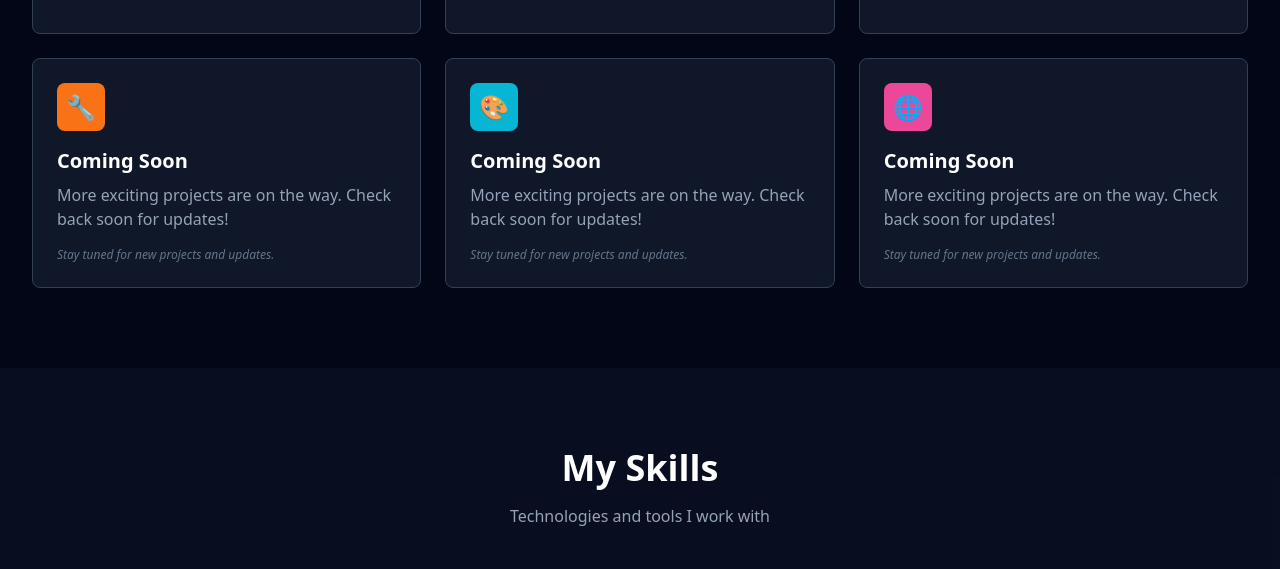
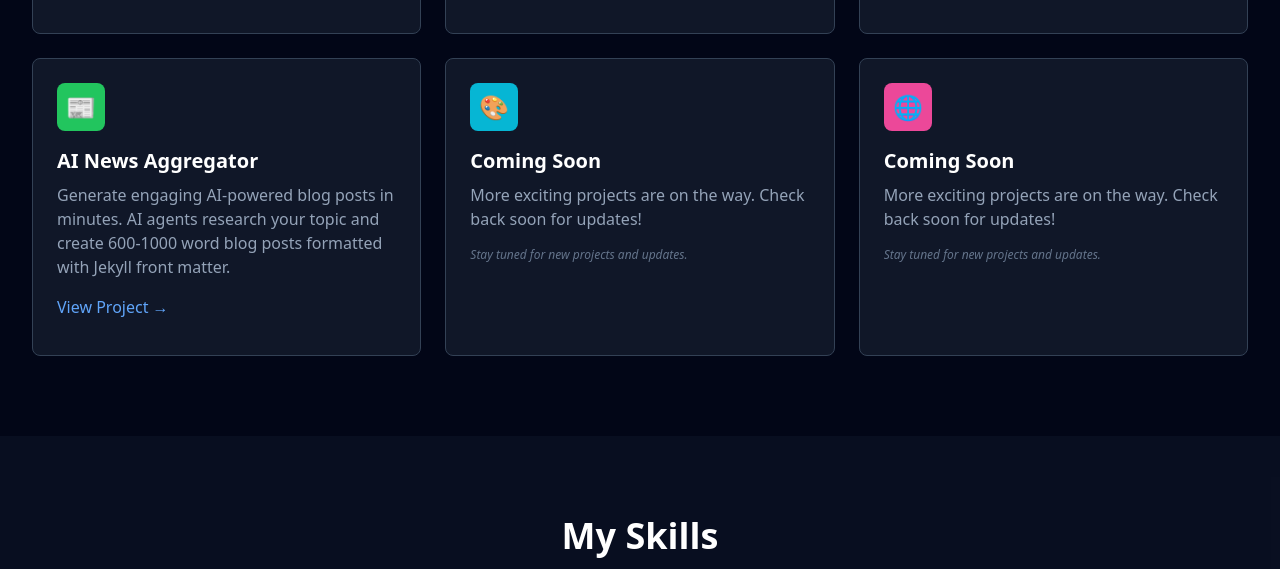
Before and after one commit to StevenMTikas/PortfolioSite, a plain HTML site: page index.html in a window 1280 px wide. Shown: the part 1810-2379 px from the top of the page. Drawn offline with nearby package versions, Linux system fonts and the light colour scheme.

Commit message:
Update index.html to introduce the AI News Aggregator project, enhancing project cards with new descriptions, icons, and colors. Adjust existing project details for consistency and clarity.

```diff
--- a/index.html
+++ b/index.html
@@ -196,12 +196,14 @@
 
         <!-- Project Card 4 -->
         <div class="bg-slate-800/50 rounded-lg p-6 border border-slate-700 hover:border-blue-500 transition-all hover:shadow-xl hover:shadow-blue-500/20">
-          <div class="w-12 h-12 bg-orange-500 rounded-lg mb-4 flex items-center justify-center text-2xl">
-            🔧
+          <div class="w-12 h-12 bg-green-500 rounded-lg mb-4 flex items-center justify-center text-2xl">
+            📰
           </div>
-          <h3 class="text-xl font-semibold text-white mb-2">Coming Soon</h3>
-          <p class="text-slate-400 mb-4">More exciting projects are on the way. Check back soon for updates!</p>
-          <p class="text-slate-500 text-xs italic">Stay tuned for new projects and updates.</p>
+          <h3 class="text-xl font-semibold text-white mb-2">AI News Aggregator</h3>
+          <p class="text-slate-400 mb-4">Generate engaging AI-powered blog posts in minutes. AI agents research your topic and create 600-1000 word blog posts formatted with Jekyll front matter.</p>
+          <div class="flex flex-col gap-2 mb-3">
+            <button onclick="openProjectModal('ai-news-aggregator')" class="text-blue-400 hover:text-blue-300 transition-colors text-left">View Project →</button>
+          </div>
         </div>
 
         <!-- Project Card 5 -->
@@ -530,7 +532,8 @@
           <p class="text-slate-400 text-sm italic mb-4">Note: The demo version does not generate actual files to prevent excessive API usage and costs.</p>
         `,
         url: 'https://youtube-product-crew.onrender.com/',
-        icon: '🤖'
+        icon: '🤖',
+        iconColor: 'bg-blue-500'
       },
       'nfl-picker': {
         title: 'NFL Picker',
@@ -546,7 +549,8 @@
           <p class="text-slate-400 text-sm italic mb-4">Warning: The hosted version may occasionally timeout due to hosting limitations. A working desktop application is available upon request.</p>
         `,
         url: 'https://nfl-picker.onrender.com',
-        icon: '🏈'
+        icon: '🏈',
+        iconColor: 'bg-purple-500'
       },
       'mebot': {
         title: 'MeBot - Ask About Steven',
@@ -562,7 +566,26 @@
           <p class="text-slate-300 mb-4">You can ask MeBot about my experience, skills, projects, education, or anything else related to my professional background. It's designed to provide comprehensive and accurate information to help you learn more about me.</p>
         `,
         url: 'https://portfoliosite-6lw5.onrender.com/',
-        icon: '💬'
+        icon: '💬',
+        iconColor: 'bg-cyan-500'
+      },
+      'ai-news-aggregator': {
+        title: 'AI News Aggregator',
+        description: 'Generate engaging AI-powered blog posts in minutes using CrewAI agents.',
+        additionalInfo: `
+          <p class="text-slate-300 mb-4">This innovative AI-powered tool automates the entire blog post creation process. Simply provide a topic, and the system will:</p>
+          <ul class="list-disc list-inside text-slate-300 mb-4 space-y-2">
+            <li>Research your topic using AI agents</li>
+            <li>Generate comprehensive 600-1000 word blog posts</li>
+            <li>Format content with Jekyll front matter for easy publishing</li>
+            <li>Complete the process in just 1-3 minutes</li>
+          </ul>
+          <p class="text-slate-300 mb-4">The system is cost-effective, typically costing only $0.01-0.05 per blog post, making it an ideal solution for content creators, bloggers, and businesses looking to scale their content production.</p>
+          <p class="text-slate-400 text-sm italic mb-4">Powered by CrewAI and GPT-4o-mini for efficient and high-quality content generation.</p>
+        `,
+        url: 'https://ai-news-aggregator-gb92.onrender.com',
+        icon: '📰',
+        iconColor: 'bg-green-500'
       }
     };
 
@@ -576,7 +599,7 @@
 
       modalContent.innerHTML = `
         <div class="flex items-center gap-3 mb-4">
-          <div class="w-12 h-12 bg-blue-500 rounded-lg flex items-center justify-center text-2xl">
+          <div class="w-12 h-12 ${project.iconColor || 'bg-blue-500'} rounded-lg flex items-center justify-center text-2xl">
             ${project.icon}
           </div>
           <h2 class="text-2xl font-bold text-white">${project.title}</h2>
```
